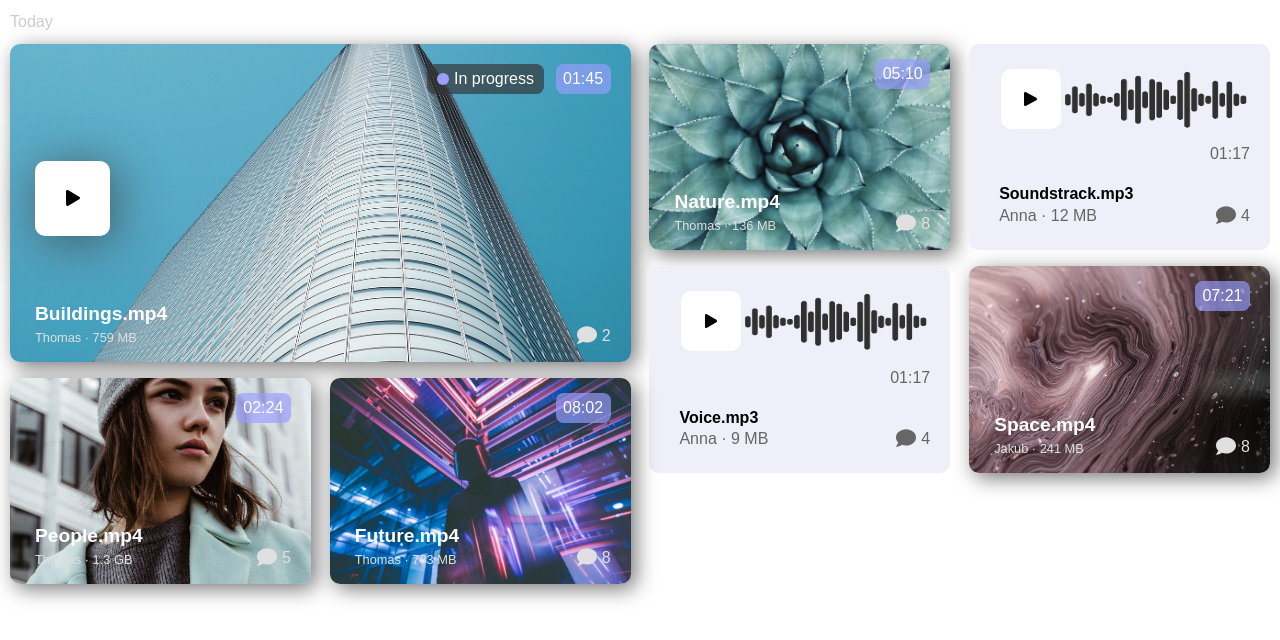
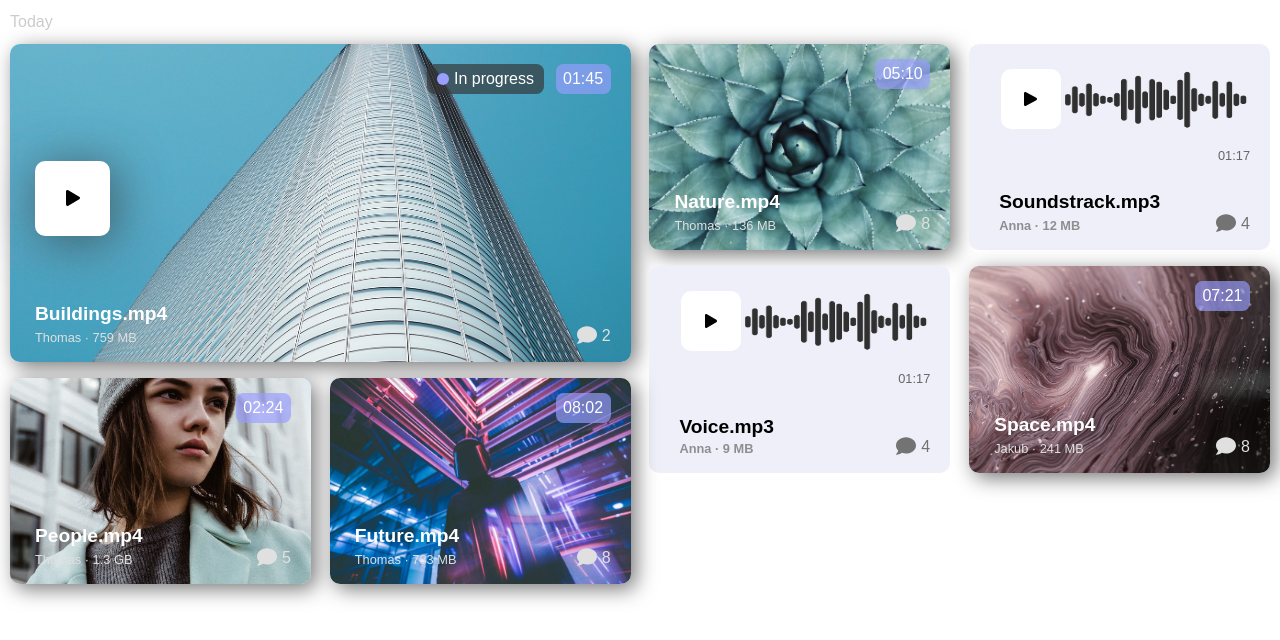
Before and after one commit to rikkamp/Competa-Dashboard, a website: page index.html in a window 1280 px wide. Drawn offline with nearby package versions, Linux system fonts and the light colour scheme; files that its build step writes are made by us from their sources.

Commit message:
edited text styling of mp3 footer to opacity

```diff
--- a/sass/_timeline.scss
+++ b/sass/_timeline.scss
@@ -77,7 +77,7 @@
 		&--mp3 {
 			background-color: $mp3-item;
 			color: $black;
-			padding: 25px 20px 25px 30px;
+			padding: 25px 20px 17px 30px;
 			display: flex;
 			flex-direction: column;
 			justify-content: space-between;
@@ -203,6 +203,7 @@
 		justify-content: flex-end;
 		height: 15%;
 		color: $semigrey;
+		font-size: 0.8rem;
 	}
 
 	&__footer-block {
@@ -212,15 +213,21 @@
 
 	&__file-title {
 		margin-bottom: 3%;
+		font-size: 1.2rem;
+		font-weight: bold;
 	}
 
 	&__user-size {
 		color: $semigrey;
+		font-size: 0.8rem;
+		font-weight: bold;
+		opacity: 0.7;
 	}
 
 	&__comment-block {
 		display: flex;
 		align-items: flex-end;
+		opacity: 0.9;
 	}
 
 	&__footer-info {
```
